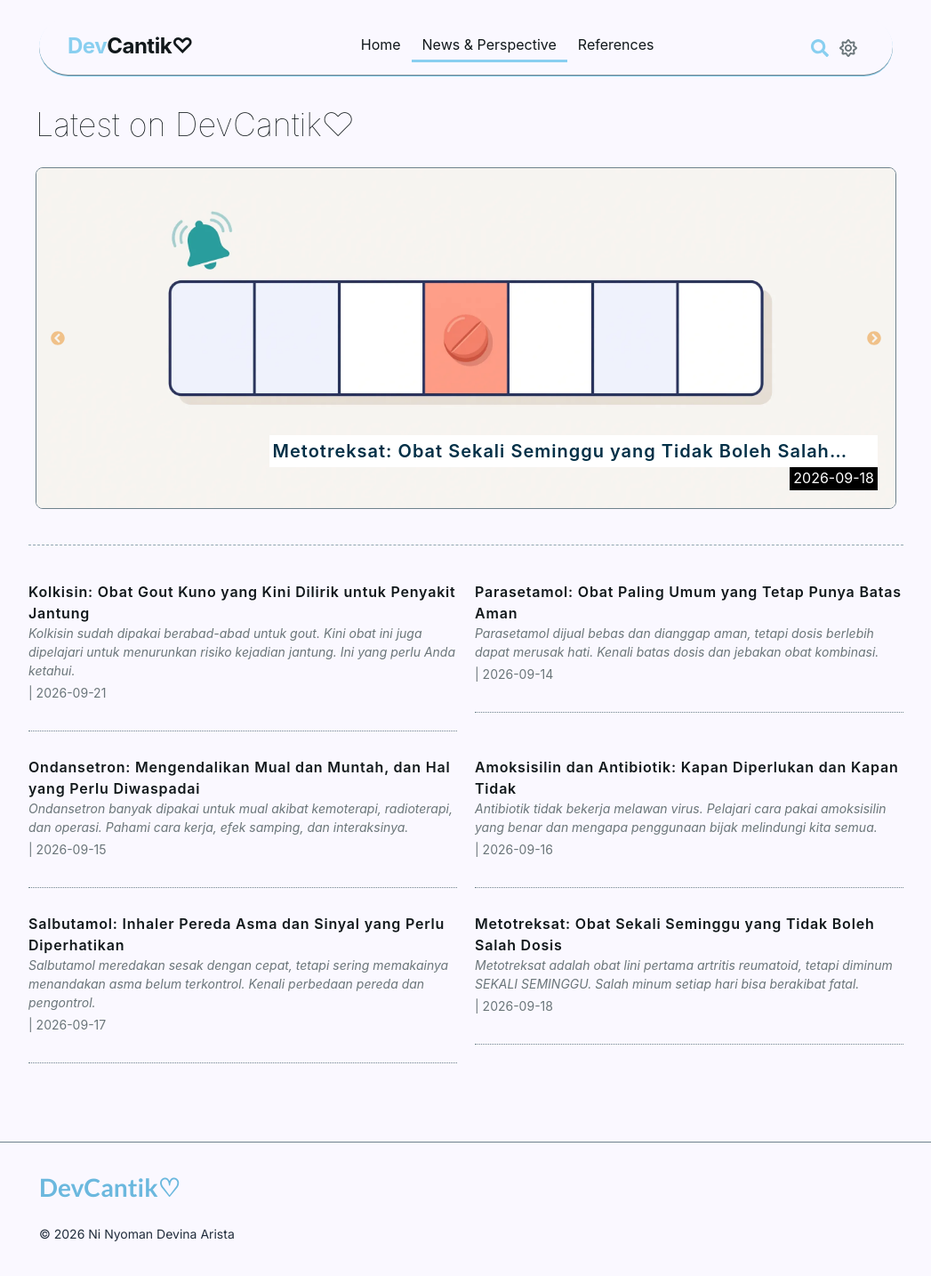
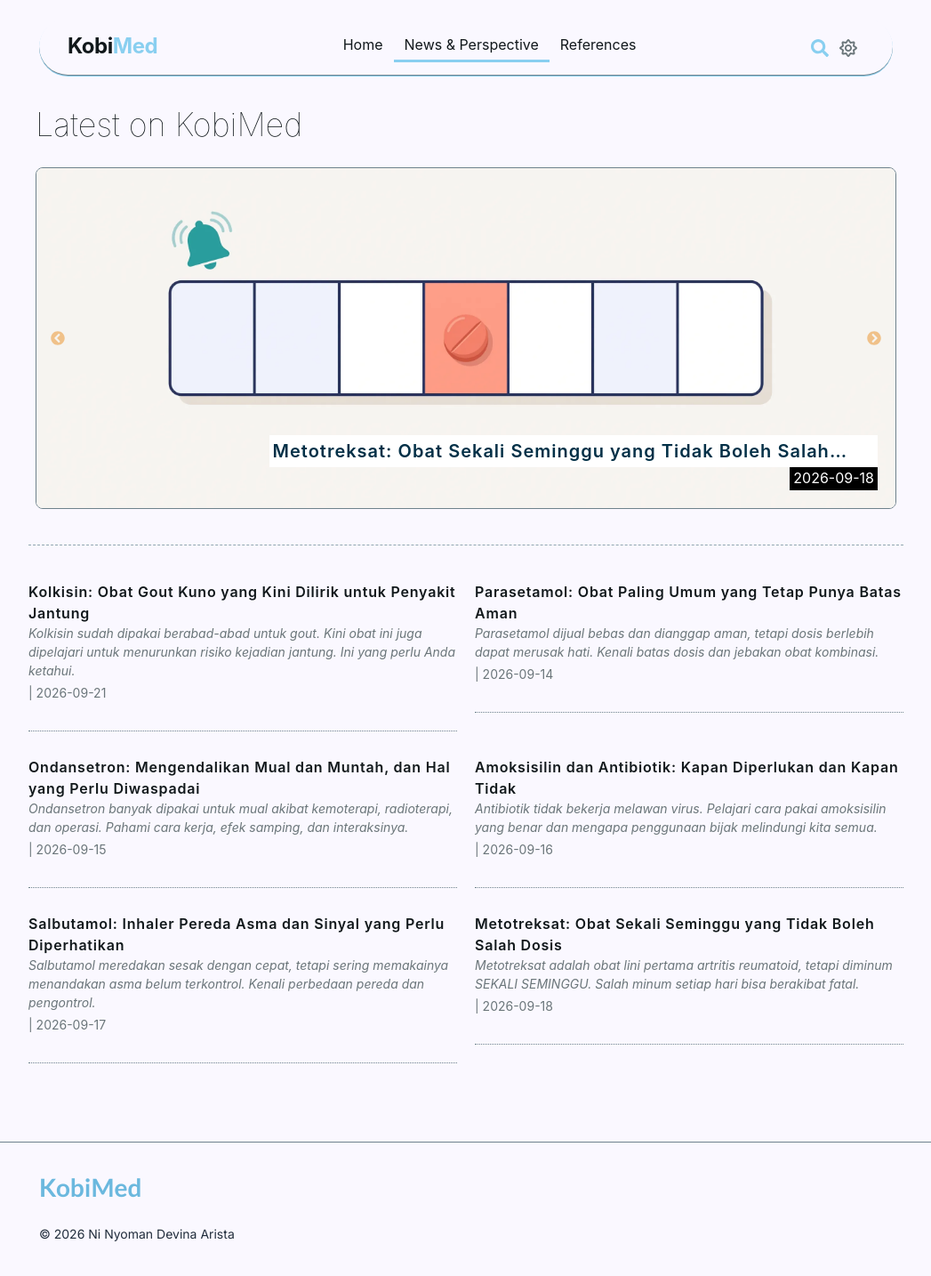
Before and after one commit to dash4k/devscape, a React (Vite) app: page /news in a window 1280 px wide. Shown: the top 1434 px of the page at 89% size, without its empty margins (116-1163 px from the left). Built offline with nearby package versions, Linux system fonts and the light colour scheme.

Commit message:
chore: updated web title

```diff
--- a/index.html
+++ b/index.html
@@ -4,7 +4,7 @@
     <meta charset="UTF-8" />
     <link rel="icon" type="image/svg+xml" href="/favicon.svg" />
     <meta name="viewport" content="width=device-width, initial-scale=1.0" />
-    <title>DevCantik♡</title>
+    <title>KobiMed</title>
   </head>
   <body>
     <div id="root"></div>
--- a/src/components/Footer.jsx
+++ b/src/components/Footer.jsx
@@ -3,7 +3,7 @@ const Footer = () => {
     <footer className="w-full pb-10 pt-8 mt-20 bg-surface border-t border-border-strong">
       <div className="flex flex-col gap-lg justify-between max-w-250 mx-auto px-container-margin">
         <h2 className="text-headline-lg font-display font-bold text-accent-primary-hover">
-          DevCantik♡
+          KobiMed
         </h2>
         <p className="font-body-sm text-body-sm text-on-cool-blue dark:text-on-deep-space-blue">
           &#xA9; 2026 Ni Nyoman Devina Arista
--- a/src/components/Logo.jsx
+++ b/src/components/Logo.jsx
@@ -1,7 +1,7 @@
 const Logo = () => {
   return (
     <p className="flex items-center gap-0 px-3 text-text-primary text-display text-2xl cursor-pointer">
-      <span className="text-accent-primary">Dev</span>Cantik♡
+      Kobi<span className="text-accent-primary">Med</span>
     </p>
   );
 };
--- a/src/pages/NewsPage.jsx
+++ b/src/pages/NewsPage.jsx
@@ -15,7 +15,7 @@ const NewsPage = () => {
   return (
     <section className="w-full px-5 pt-3 flex flex-col gap-10">
       <article className="w-full flex flex-col justify-center gap-2 p-2 pb-10 border-b border-dashed border-border">
-        <h1 className="text-headline-lg text-xl md:text-4xl font-thin mb-5 text-text-primary">Latest on DevCantik♡</h1>
+        <h1 className="text-headline-lg text-xl md:text-4xl font-thin mb-5 text-text-primary">Latest on KobiMed</h1>
         <Carousel items={randomArticles} />
       </article>
       <article className="w-full grid grid-cols-2 gap-5">
```
